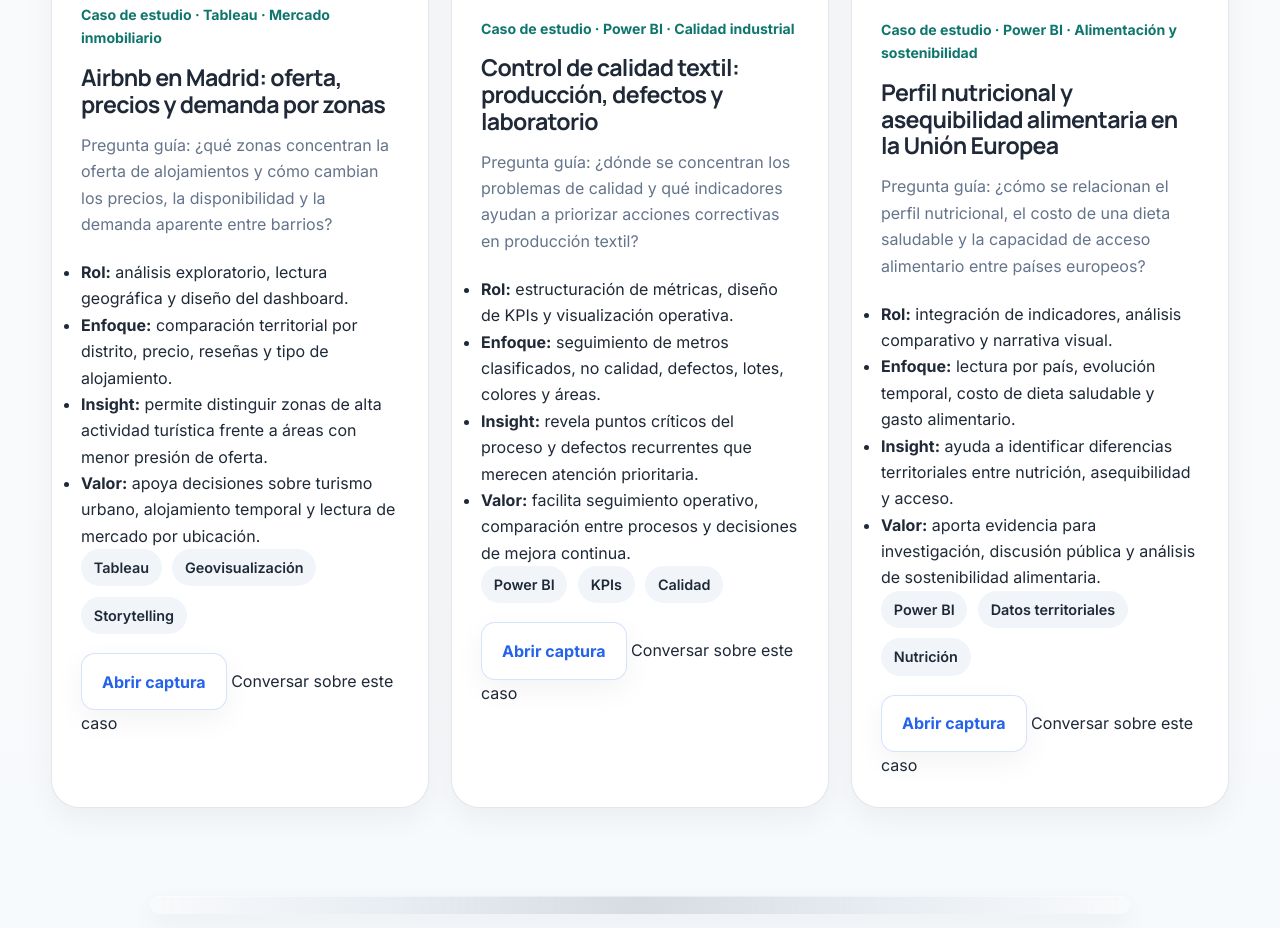
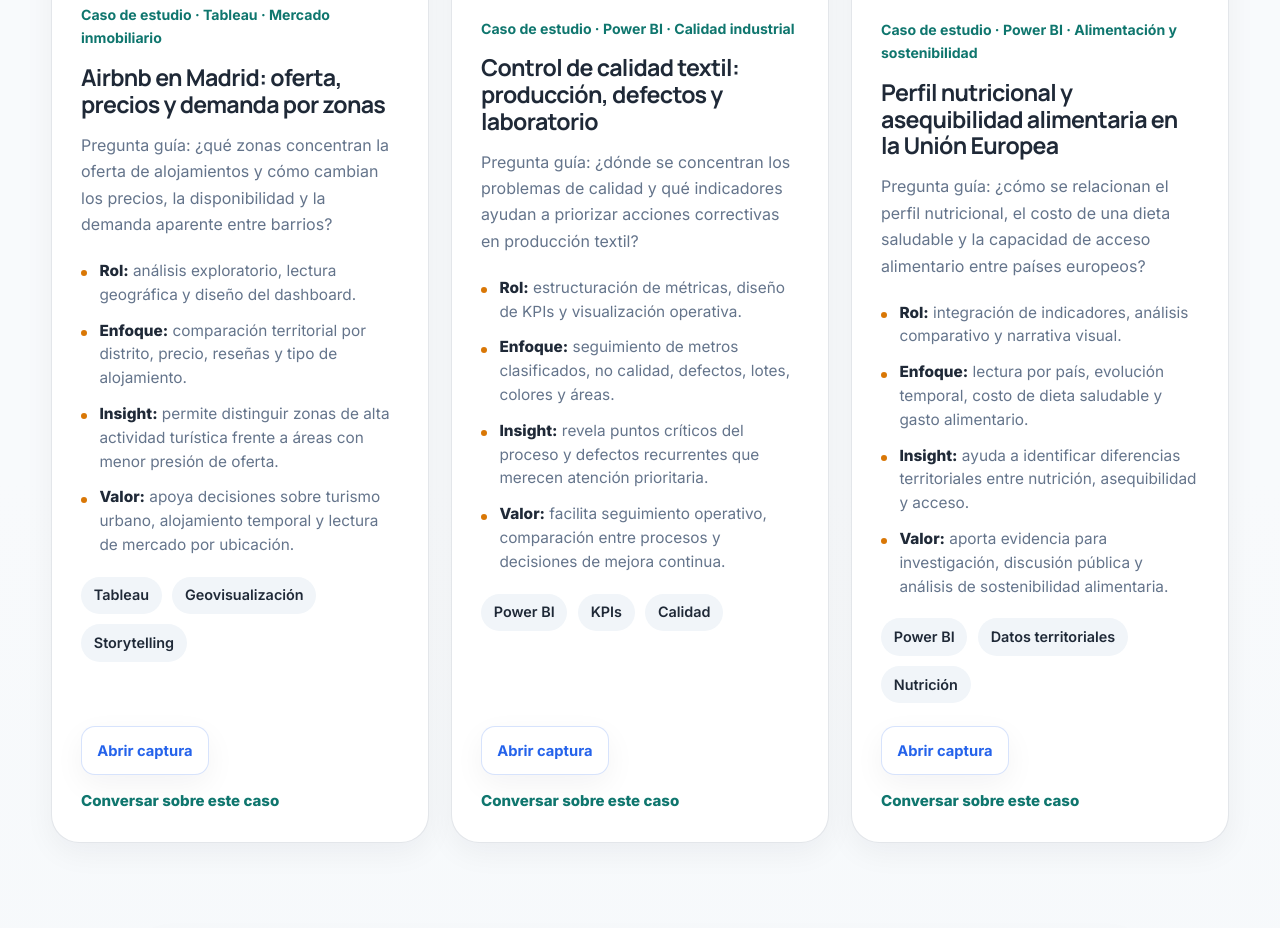
Before and after one commit to SantiagoRiosBen/SantiagoRiosBen.github.io, a plain HTML site: page index.html in a window 1280 px wide. Shown: the part 3452-4380 px from the top of the page. Drawn offline with Linux system fonts and the light colour scheme.

Commit message:
Update style.css

```diff
--- a/style.css
+++ b/style.css
@@ -344,6 +344,12 @@
   border-color: rgba(37, 99, 235, 0.4);
 }
 
+.button-small {
+  min-height: 42px;
+  padding: 0.7rem 0.95rem;
+  font-size: 0.92rem;
+}
+
 .hero-highlights {
   list-style: none;
   display: grid;
@@ -543,6 +549,37 @@
   margin-bottom: 1.35rem;
 }
 
+.project-case-list {
+  list-style: none;
+  display: grid;
+  gap: 0.75rem;
+  margin-bottom: 1.25rem;
+}
+
+.project-case-list li {
+  position: relative;
+  padding-left: 1.15rem;
+  color: var(--text-soft);
+  font-size: 0.96rem;
+  line-height: 1.55;
+}
+
+.project-case-list li::before {
+  content: "";
+  position: absolute;
+  left: 0;
+  top: 0.72rem;
+  width: 6px;
+  height: 6px;
+  border-radius: 50%;
+  background-color: var(--accent);
+}
+
+.project-case-list strong {
+  color: var(--text);
+  font-weight: 800;
+}
+
 .project-details {
   display: grid;
   grid-template-columns: repeat(2, minmax(0, 1fr));
@@ -579,6 +616,27 @@
   color: var(--text);
   font-size: 0.9rem;
   font-weight: 600;
+}
+
+.project-actions {
+  display: flex;
+  flex-wrap: wrap;
+  align-items: center;
+  gap: 0.85rem;
+  margin-top: auto;
+  padding-top: 0.25rem;
+}
+
+.project-contact-link {
+  color: var(--primary);
+  font-weight: 800;
+  font-size: 0.94rem;
+  transition: color var(--transition);
+}
+
+.project-contact-link:hover,
+.project-contact-link:focus-visible {
+  color: var(--primary-dark);
 }
 
 /* Process */
@@ -658,6 +716,12 @@
   color: var(--text-soft);
   font-size: 1.04rem;
   margin-bottom: 1.75rem;
+}
+
+.cta-actions {
+  display: flex;
+  flex-wrap: wrap;
+  gap: 1rem;
 }
 
 /* Contact */
```
